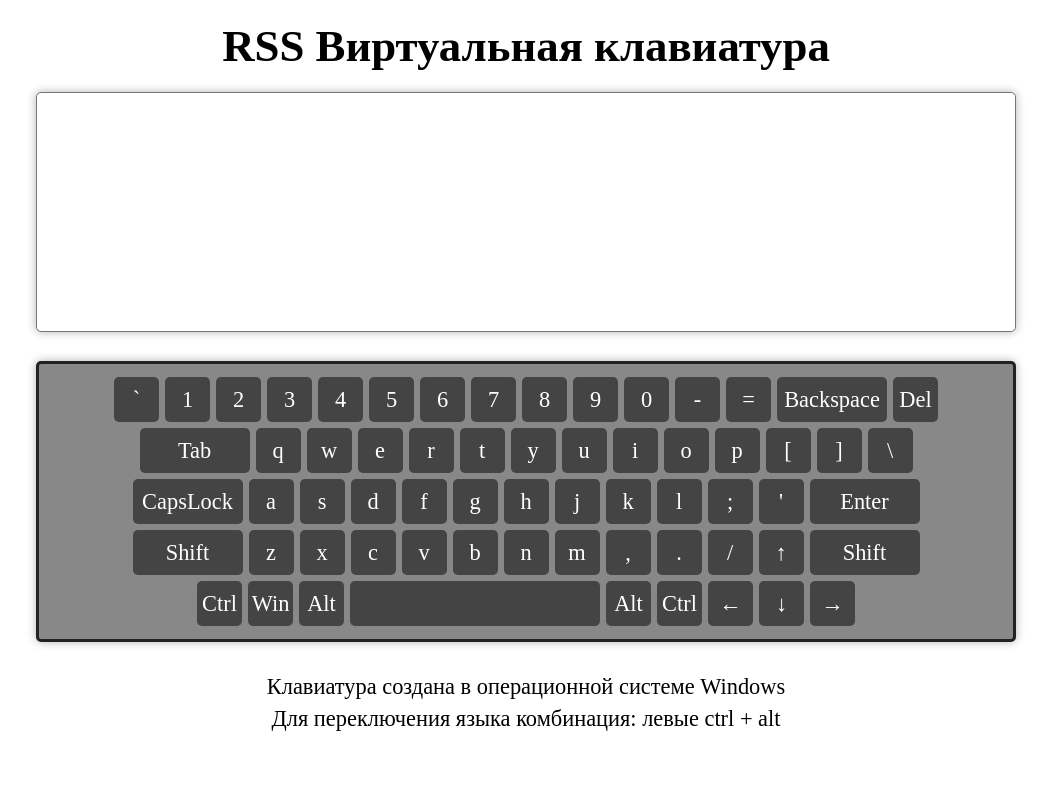
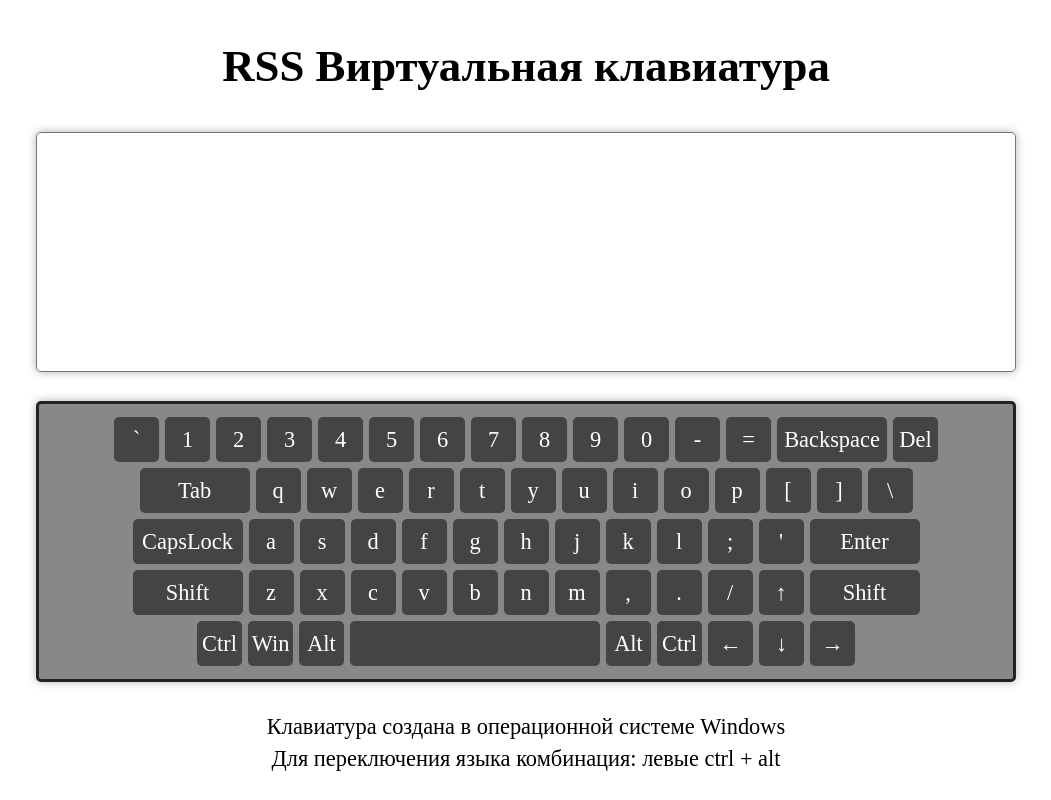
Before and after one commit to oxumoron/virtual-keyboard, a website with bundled scripts: page index.html in a window 1280 px wide. Shown: the whole page, without its empty margins (114-1165 px from the left). Built offline with nearby package versions, Linux system fonts and the light colour scheme.

Commit message:
fix: fix padding title

```diff
--- a/assets/css/style.css
+++ b/assets/css/style.css
@@ -14,6 +14,10 @@
   line-height: 2rem;
   text-align: center;
   font-family: serif;
+}
+
+.title {
+  padding: 20px;
 }
 
 .wrapper {
```
